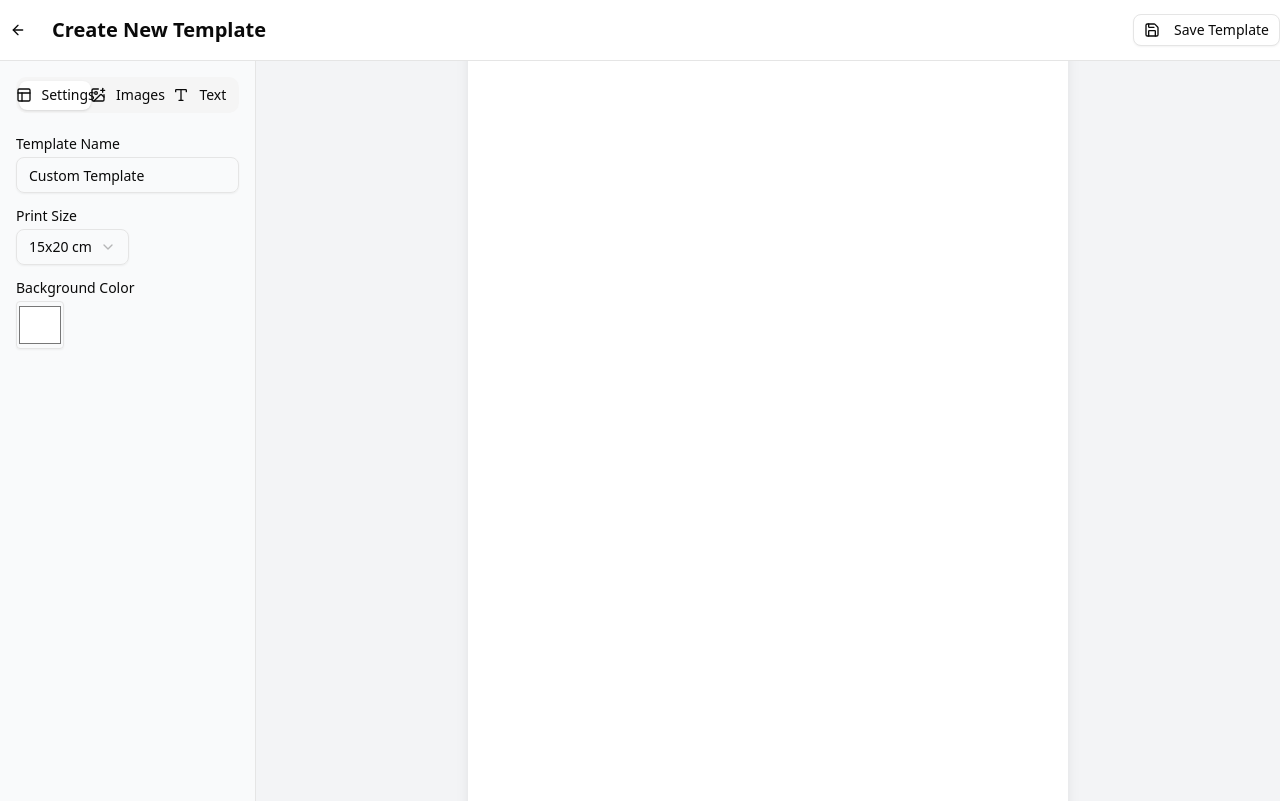
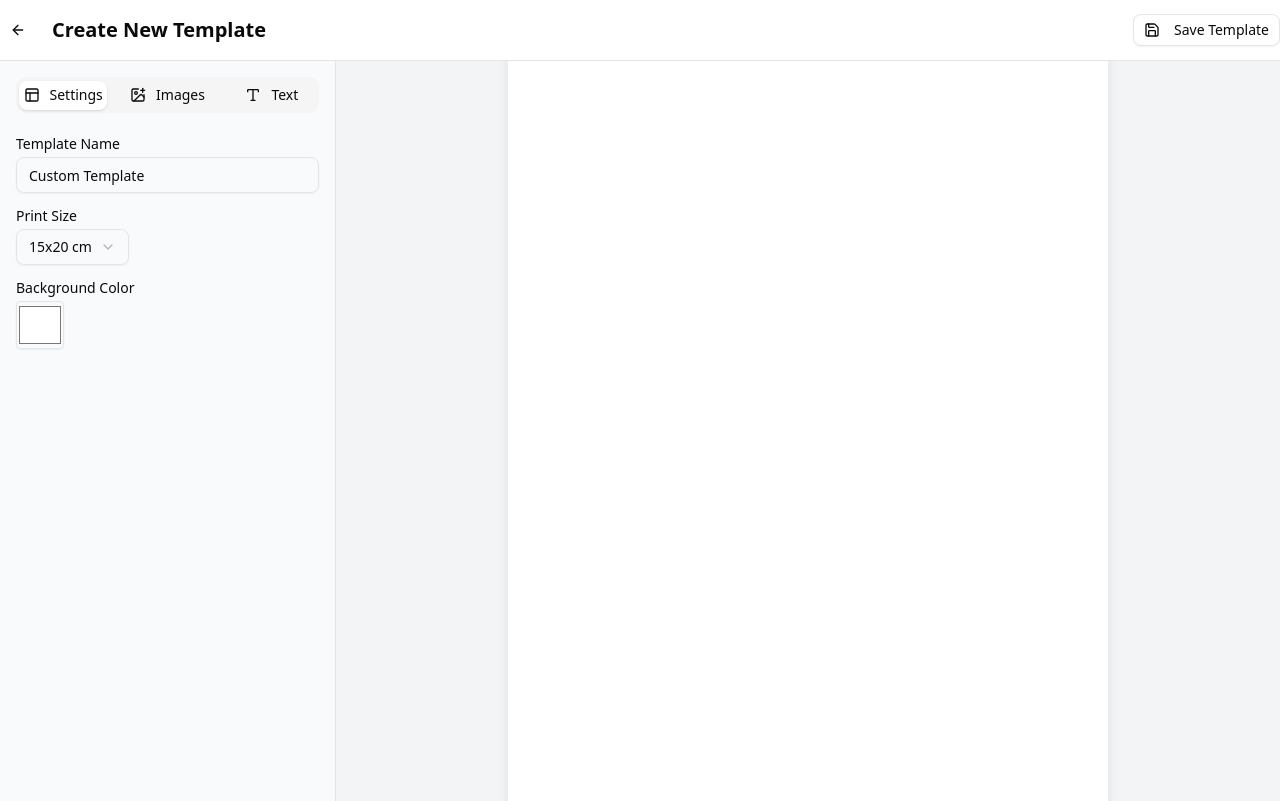
Before and after one commit to ahargunyllib/lrwh-customize-gift, a Next.js app: page /editor/create in a window 1280 px wide. Built offline with nearby package versions, Linux system fonts and the light colour scheme.

Commit message:
`style` : adjust tabs trigger gap and adjust width sidebar

```diff
--- a/src/features/editor/components/sidebar/sidebar-creator.tsx
+++ b/src/features/editor/components/sidebar/sidebar-creator.tsx
@@ -24,7 +24,7 @@ export default function Sidebar({ open, onClose }: Props) {
 
 	const Panel = (
 		<div
-			className={`bg-gray-50 p-4 overflow-y-auto h-full w-72 md:w-64
+			className={`bg-gray-50 p-4 overflow-y-auto h-full w-72 md:w-84
       md:static md:translate-x-0 md:border-r md:shadow-none
       fixed top-0 left-0 z-50 shadow-xl transition-transform duration-300 ease-in-out
       ${open ? "translate-x-0" : "-translate-x-full"}`}
@@ -40,7 +40,7 @@ export default function Sidebar({ open, onClose }: Props) {
 			)}
 
 			<Tabs defaultValue="settings" className="w-full">
-				<TabsList className="grid w-full grid-cols-3">
+				<TabsList className="grid w-full grid-cols-3 gap-4">
 					<TabsTrigger value="settings">
 						<Layout className="h-4 w-4 mr-1" />
 						Settings
```
